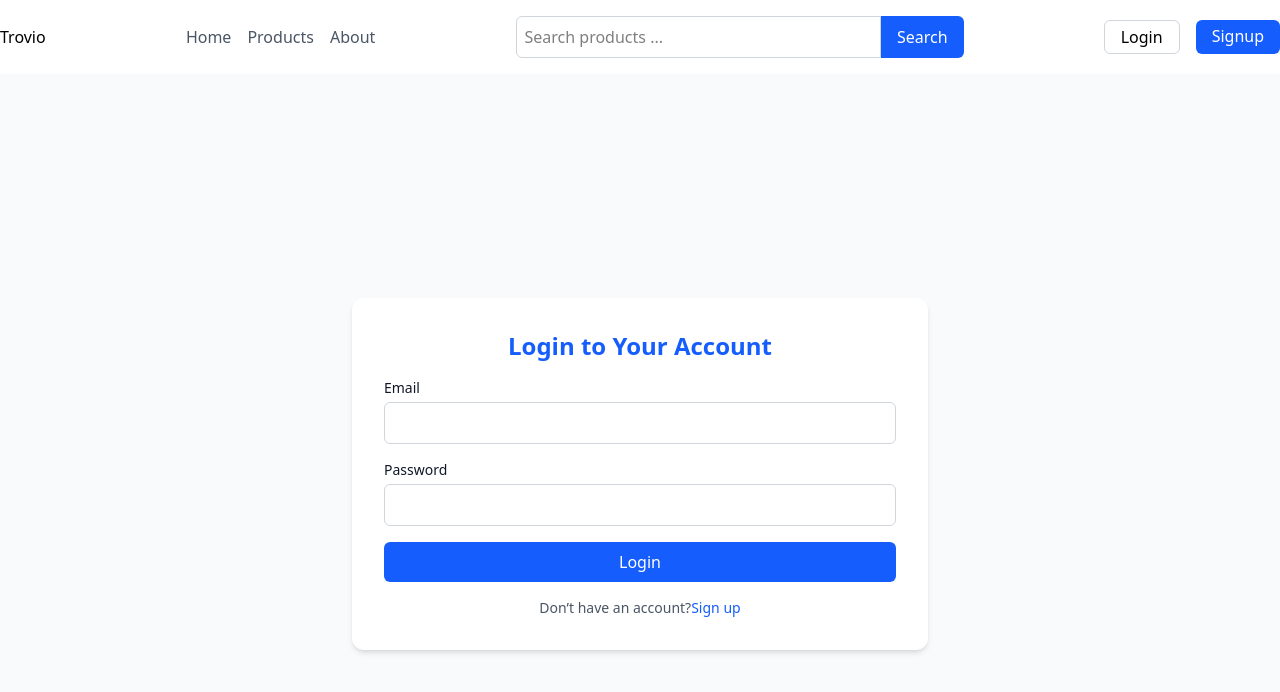
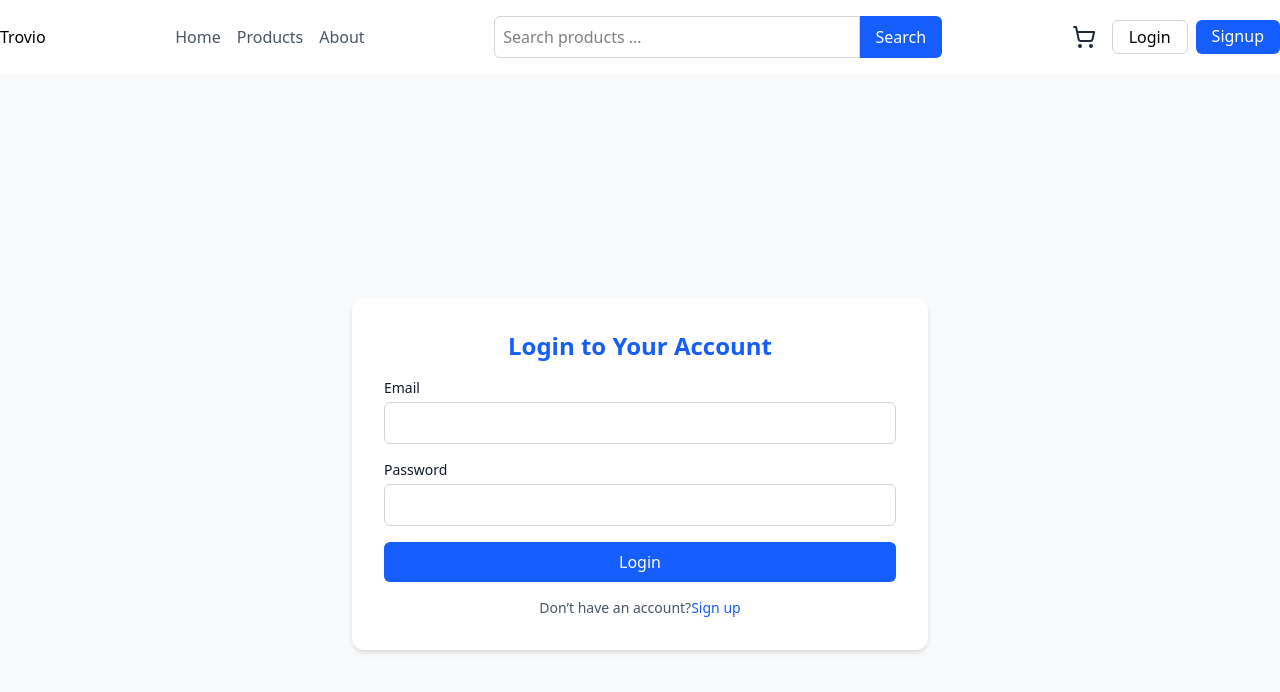
Before and after one commit to Joshuakibwage/trovio, a Next.js app: page /login in a window 1280 px wide. Shown: the top 692 px of the page. Built offline with nearby package versions, Linux system fonts and the light colour scheme; no server answers.

Commit message:
feat: implement add to cart logic

```diff
--- a/components/ui/Navbar.tsx
+++ b/components/ui/Navbar.tsx
@@ -2,12 +2,19 @@
 import Link from "next/link";
 import { usePathname } from "next/navigation";
 import SearchBar from "@/components/ui/SearchBar";
+import { ShoppingCart } from "lucide-react";
+import { useCartStore } from "@/store/cartStore";
+import { useState, useEffect } from "react";
 
 
 const Navbar = () => {
+  const [mounted, setMounted] = useState(false);
 
+  const totalItems = useCartStore((state) => state.totalItems);
 
   const pathname = usePathname();
+
+  useEffect(() => setMounted(true), []);
 
   return (
     <nav className="shadow-2xs w-full ">
@@ -40,7 +47,19 @@ const Navbar = () => {
 
         <SearchBar />
 
-        <div className="flex gap-4">
+        <div className="flex items-center gap-4">
+          <div>
+            <Link href="/cart" className="relative w-6 h-6">
+              <ShoppingCart className="text-gray-800 w-6 h-6" />
+              {mounted && totalItems > 0 && (
+                <span className="absolute -top-9 -right-6 flex items-center justify-center w-4 h-4 bg-blue-500 text-white text-[10px] font-semibold rounded-full">
+                  {totalItems}
+                </span>
+              )}
+            </Link>
+
+          </div>
+          <div className="flex gap-2">
             <Link href="/login" className="border border-gray-300 px-4 py-1 rounded-md ">
               Login
             </Link>
@@ -53,6 +72,7 @@ const Navbar = () => {
             </Link>
           </div>
         </div>
+      </div>
     </nav>
   )
 }
--- a/package.json
+++ b/package.json
@@ -11,6 +11,7 @@
   "dependencies": {
     "axios": "^1.12.2",
     "daisyui": "^5.1.27",
+    "lucide-react": "^0.545.0",
     "next": "15.5.4",
     "react": "19.1.0",
     "react-dom": "19.1.0",
--- a/store/cartStore.ts
+++ b/store/cartStore.ts
@@ -11,68 +11,76 @@ export interface CartItem {
 
 interface CartState {
     cart: CartItem[];
+    totalItems: number;
+    totalPrice: number;
     addToCart: (item: CartItem) => void;
     removeFromCart: (id: string) => void;
     increaseQuantity: (id: string) => void;
     decreaseQuantity: (id: string) => void;
     clearCart: () => void;
-    totalItems: number;
-    totalPrice: number;
 }
 
 export const useCartStore = create<CartState>()(
     persist(
         (set, get) => ({
-        cart: [],
+            cart: [],
+            totalItems: 0,
+            totalPrice: 0,
 
         addToCart: (item) => {
             const existing = get().cart.find((cartItem) => cartItem.id === item.id);
+            let updatedCart;
             if (existing) {
+                updatedCart = get().cart.map((cartItem) =>
+                cartItem.id === item.id
+                ? { ...cartItem, quantity: cartItem.quantity + 1 }
+                : cartItem
+            );
+            } else {
+                updatedCart = [...get().cart, { ...item, quantity: 1 }];
+            }
+
             set({
-                cart: get().cart.map((cartItem) =>
-                cartItem.id === item.id
-                    ? { ...cartItem, quantity: cartItem.quantity + 1 }
-                    : cartItem
-                ),
+                cart: updatedCart,
+                totalItems: updatedCart.reduce((acc, i) => acc + i.quantity, 0),
+                totalPrice: updatedCart.reduce((acc, i) => acc + i.price * i.quantity, 0),
             });
-            } else {
-            set({ cart: [...get().cart, { ...item, quantity: 1 }] });
-            }
         },
 
         removeFromCart: (id) => {
-            set({ cart: get().cart.filter((item) => item.id !== id) });
+            const updatedCart = get().cart.filter((item) => item.id !== id);
+            set({
+                cart: updatedCart,
+                totalItems: updatedCart.reduce((acc, i) => acc + i.quantity, 0),
+                totalPrice: updatedCart.reduce((acc, i) => acc + i.price * i.quantity, 0),
+            });
         },
 
         increaseQuantity: (id) => {
+            const updatedCart = get().cart.map((item) =>
+                item.id === id ? { ...item, quantity: item.quantity + 1 } : item
+            );
             set({
-            cart: get().cart.map((item) =>
-                item.id === id ? { ...item, quantity: item.quantity + 1 } : item
-            ),
+                cart: updatedCart,
+                totalItems: updatedCart.reduce((acc, i) => acc + i.quantity, 0),
+                totalPrice: updatedCart.reduce((acc, i) => acc + i.price * i.quantity, 0),
             });
         },
 
         decreaseQuantity: (id) => {
+            const updatedCart = get()
+            .cart.map((item) =>
+                item.id === id ? { ...item, quantity: item.quantity - 1 } : item
+            )
+            .filter((item) => item.quantity > 0);
             set({
-            cart: get().cart
-                .map((item) =>
-                item.id === id
-                    ? { ...item, quantity: item.quantity - 1 }
-                    : item
-                )
-                .filter((item) => item.quantity > 0),
+                cart: updatedCart,
+                totalItems: updatedCart.reduce((acc, i) => acc + i.quantity, 0),
+                totalPrice: updatedCart.reduce((acc, i) => acc + i.price * i.quantity, 0),
             });
         },
 
-        clearCart: () => set({ cart: [] }),
-
-        get totalItems() {
-            return get().cart.reduce((acc, item) => acc + item.quantity, 0);
-        },
-
-        get totalPrice() {
-            return get().cart.reduce((acc, item) => acc + item.price * item.quantity, 0);
-        },
+        clearCart: () => set({ cart: [], totalItems: 0, totalPrice: 0 }),
         }),
         { name: "cart-storage" }
     )
```
Also changed, not shown: 1 other file (tests, documents, lock files or other folders). Lines whose indentation alone changed are shown as unchanged.
